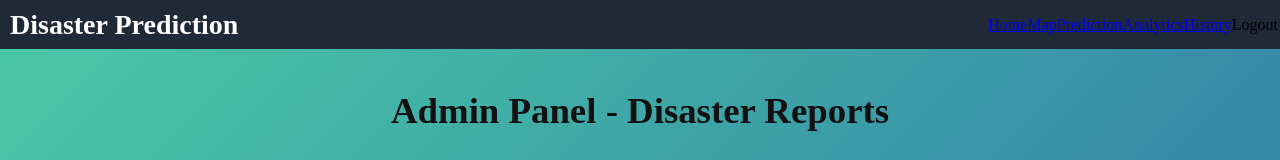
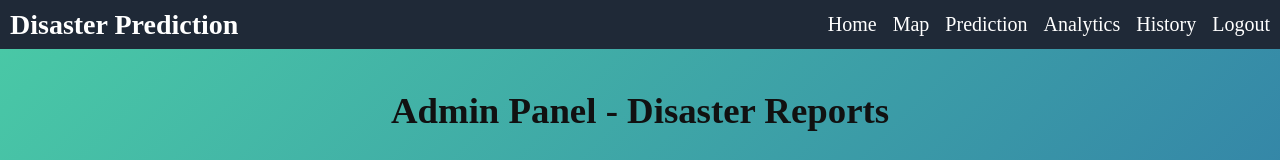
Before and after one commit to AjaySingh2423/Disaster_Predection_And_Reporting_System, a React (Vite) app in the folder frontend/: page /admin in a window 1280 px wide. Shown: the top 160 px of the page. Built offline with nearby package versions, Linux system fonts and the light colour scheme; no server answers.

Commit message:
Changed Style

```diff
--- a/frontend/src/components/TopBar.css
+++ b/frontend/src/components/TopBar.css
@@ -19,13 +19,13 @@ nav {
   display: flex;
 }
 
-#a1{
+
+nav a {
+  padding: 8px;
   font-size: 20px;
-  padding: 8px;
   text-decoration: none;
   color: white;
 }
-
 
 nav a:hover {
   color: red;
@@ -97,7 +97,7 @@ html, body, #root {
 
   nav a {
     width: 100%;
-    font-size:16px;
+    font-size:18px;
     text-align: center;
     padding: 12px 0;
     border-top: 1px solid #374151;
```
